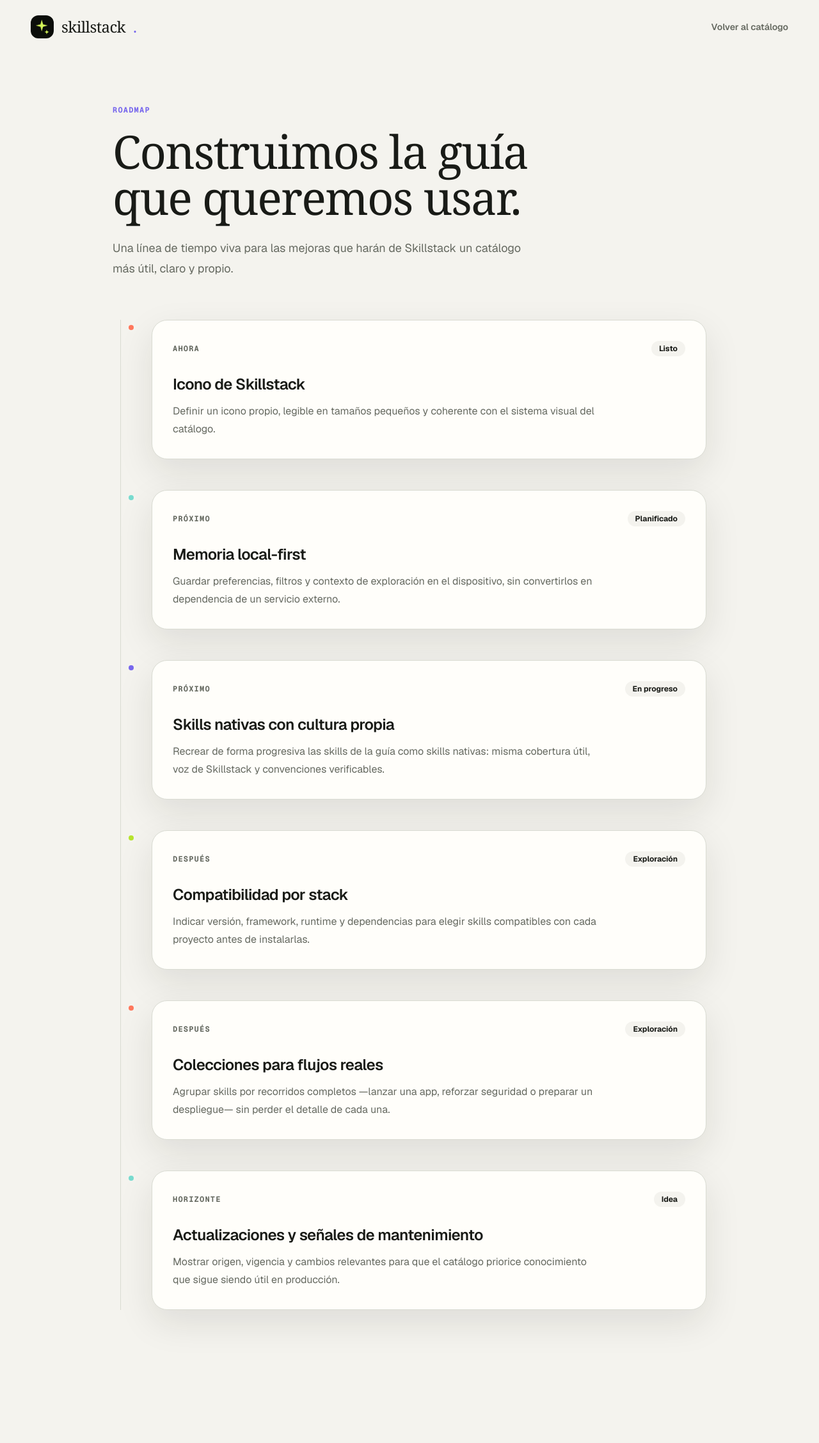
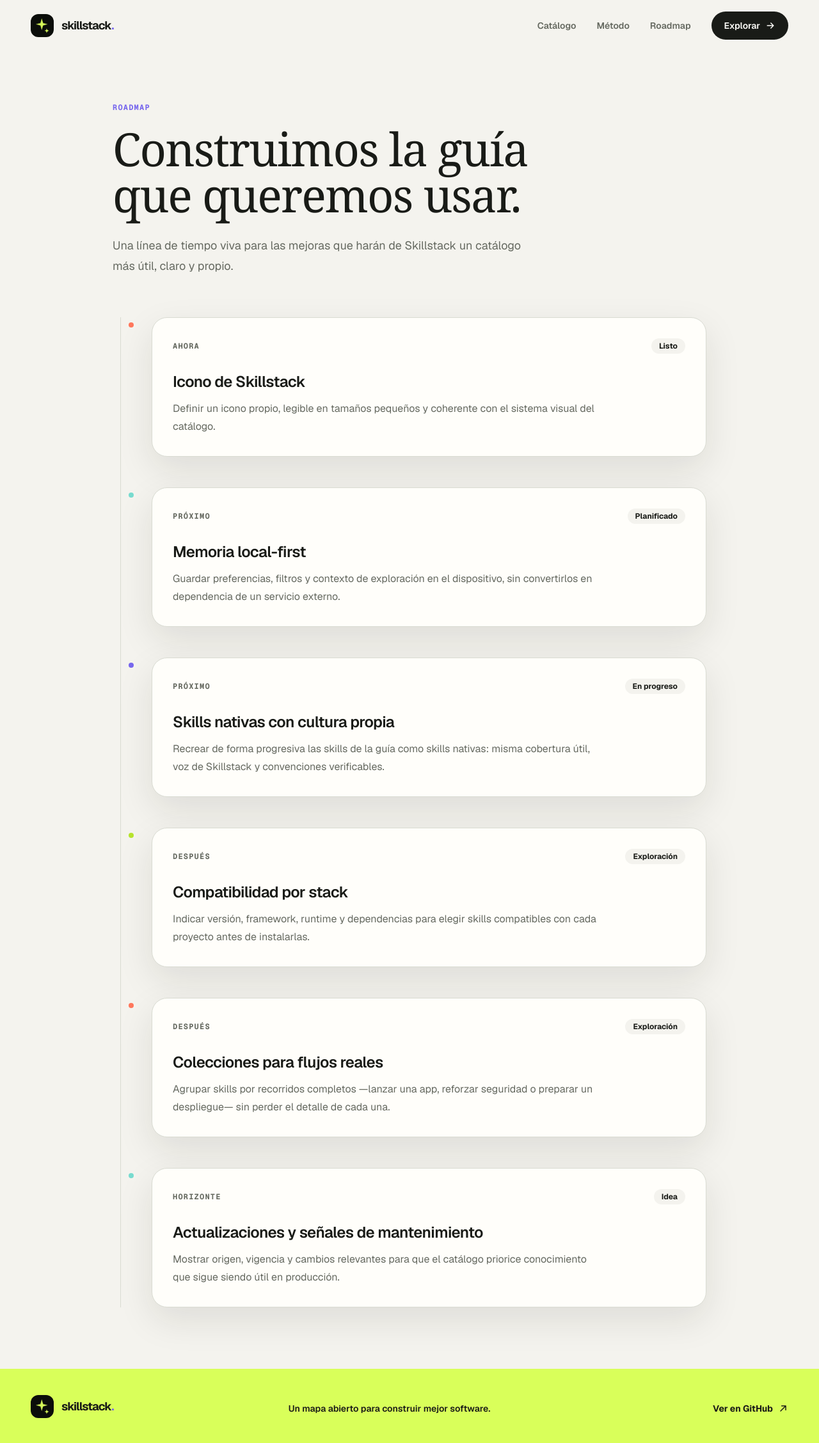
Before and after one commit to Agus-Albarracin/skillstack, a Next.js app: page /roadmap in a window 1280 px wide. Shown: the top 2256 px of the page at 64% size. Before the commit the page ends 2144 px from the top, so only its background shows below. Built offline with nearby package versions, Linux system fonts and the light colour scheme; no server answers.

Commit message:
refactor(layout): share site navigation and footer

```diff
--- a/app/layout.tsx
+++ b/app/layout.tsx
@@ -1,6 +1,8 @@
 import type { Metadata, Viewport } from "next";
 import { Geist, Geist_Mono } from "next/font/google";
 import type { ReactNode } from "react";
+import { SiteFooter } from "@/components/site-footer";
+import { SiteHeader } from "@/components/site-header";
 import { siteConfig } from "@/lib/site";
 import "./globals.css";
 
@@ -72,7 +74,9 @@ export default function RootLayout({ children }: { children: ReactNode }) {
         <a className="fixed top-4 left-4 z-50 -translate-y-24 rounded-full bg-ink px-5 py-3 font-semibold text-surface transition-transform focus:translate-y-0" href="#contenido">
           Saltar al contenido
         </a>
+        <SiteHeader />
         {children}
+        <SiteFooter />
       </body>
     </html>
   );
--- a/app/page.tsx
+++ b/app/page.tsx
@@ -1,5 +1,5 @@
 import Image from "next/image";
-import { ArrowRightIcon, ArrowUpRightIcon } from "@/components/icons";
+import { ArrowRightIcon } from "@/components/icons";
 import { JsonLd } from "@/components/json-ld";
 import { SkillExplorer } from "@/components/skill-explorer";
 import { skills } from "@/lib/skills";
@@ -13,31 +13,10 @@ const workflow = [
 
 const technologies = ["React", "Next.js", "Tailwind", "PostgreSQL", "Docker", "Playwright"] as const;
 
-function Brand() {
-  return (
-    <span className="inline-flex items-center gap-3 text-lg font-bold tracking-tighter">
-      <Image alt="" className="size-9 rounded-xl object-cover" height={36} src="/icon-skillstack.png" width={36} />
-      skillstack<span className="-ml-3 text-violet">.</span>
-    </span>
-  );
-}
-
 export default function Home() {
   return (
     <main className="overflow-hidden bg-canvas text-ink" id="contenido">
       <JsonLd />
-      <header className="relative z-20 mx-auto flex min-h-20 max-w-7xl items-center justify-between px-6 sm:px-8 lg:px-12">
-        <a href="#inicio" aria-label="Skillstack, volver al inicio"><Brand /></a>
-        <nav className="flex items-center gap-8 text-sm font-semibold" aria-label="Navegación principal">
-          <a className="hidden text-muted transition-colors hover:text-ink sm:block" href="#catalogo">Catálogo</a>
-          <a className="hidden text-muted transition-colors hover:text-ink md:block" href="#metodo">Método</a>
-          <a className="hidden text-muted transition-colors hover:text-ink lg:block" href="/roadmap">Roadmap</a>
-          <a className="inline-flex min-h-11 items-center gap-2 rounded-full bg-ink px-5 text-surface" href="#catalogo">
-            Explorar <ArrowRightIcon />
-          </a>
-        </nav>
-      </header>
-
       <section className="relative mx-auto grid min-h-screen max-w-7xl items-center gap-12 px-6 py-16 sm:px-8 lg:grid-cols-2 lg:px-12 lg:py-24" id="inicio">
         <div className="relative z-10">
           <p className="inline-flex items-center gap-3 rounded-full border border-line bg-surface px-4 py-2 text-xs font-bold tracking-wider text-muted uppercase">
@@ -121,15 +100,6 @@ export default function Home() {
         </div>
       </section>
 
-      <footer className="bg-accent px-6 py-10 sm:px-8 lg:px-12">
-        <div className="mx-auto grid max-w-7xl items-center gap-6 text-center md:grid-cols-3 md:text-left">
-          <a className="mx-auto md:mx-0" href="#inicio"><Brand /></a>
-          <p className="text-sm font-semibold">Un mapa abierto para construir mejor software.</p>
-          <a className="mx-auto inline-flex min-h-11 items-center gap-2 text-sm font-bold md:mx-0 md:justify-self-end" href="https://github.com/Agus-Albarracin/skillstack" target="_blank" rel="noreferrer">
-            Ver en GitHub <ArrowUpRightIcon />
-          </a>
-        </div>
-      </footer>
     </main>
   );
 }
--- a/app/roadmap/page.tsx
+++ b/app/roadmap/page.tsx
@@ -1,6 +1,4 @@
 import type { Metadata } from "next";
-import Image from "next/image";
-import Link from "next/link";
 
 export const metadata: Metadata = {
   title: "Roadmap",
@@ -76,16 +74,6 @@ const roadmap = [
 export default function RoadmapPage() {
   return (
     <main className="min-h-screen bg-canvas text-ink" id="contenido">
-      <header className="mx-auto flex max-w-7xl items-center justify-between px-6 py-6 sm:px-8 lg:px-12">
-        <Link className="inline-flex items-center gap-3 font-display text-2xl font-normal tracking-tight" href="/">
-          <Image alt="" className="size-9 rounded-xl object-cover" height={36} src="/icon-skillstack.png" width={36} />
-          skillstack<span className="text-violet">.</span>
-        </Link>
-        <Link className="text-sm font-semibold text-muted transition-colors hover:text-ink" href="/">
-          Volver al catálogo
-        </Link>
-      </header>
-
       <section className="mx-auto max-w-5xl px-6 pb-24 pt-14 sm:px-8 sm:pt-20 lg:px-12">
         <p className="font-mono text-xs font-bold tracking-widest text-violet uppercase">Roadmap</p>
         <h1 className="mt-5 max-w-3xl font-display text-5xl leading-none font-normal tracking-tight sm:text-7xl">
--- /dev/null
+++ b/components/brand.tsx
@@ -0,0 +1,11 @@
+import Image from "next/image";
+import Link from "next/link";
+
+export function Brand() {
+  return (
+    <Link className="inline-flex items-center gap-3 text-lg font-bold tracking-tighter" href="/">
+      <Image alt="" className="size-9 rounded-xl object-cover" height={36} src="/icon-skillstack.png" width={36} />
+      skillstack<span className="-ml-3 text-violet">.</span>
+    </Link>
+  );
+}
--- /dev/null
+++ b/components/site-footer.tsx
@@ -0,0 +1,19 @@
+import { Brand } from "@/components/brand";
+import { ArrowUpRightIcon } from "@/components/icons";
+import { siteConfig } from "@/lib/site";
+
+export function SiteFooter() {
+  return (
+    <footer className="bg-accent px-6 py-10 sm:px-8 lg:px-12">
+      <div className="mx-auto grid max-w-7xl items-center gap-6 text-center md:grid-cols-3 md:text-left">
+        <div className="mx-auto md:mx-0">
+          <Brand />
+        </div>
+        <p className="text-sm font-semibold">Un mapa abierto para construir mejor software.</p>
+        <a className="mx-auto inline-flex min-h-11 items-center gap-2 text-sm font-bold md:mx-0 md:justify-self-end" href={siteConfig.repository} rel="noreferrer" target="_blank">
+          Ver en GitHub <ArrowUpRightIcon />
+        </a>
+      </div>
+    </footer>
+  );
+}
--- /dev/null
+++ b/components/site-header.tsx
@@ -0,0 +1,25 @@
+import Link from "next/link";
+import { Brand } from "@/components/brand";
+import { ArrowRightIcon } from "@/components/icons";
+
+export function SiteHeader() {
+  return (
+    <header className="relative z-20 mx-auto flex min-h-20 max-w-7xl items-center justify-between px-6 sm:px-8 lg:px-12">
+      <Brand />
+      <nav aria-label="Navegación principal" className="flex items-center gap-8 text-sm font-semibold">
+        <Link className="hidden text-muted transition-colors hover:text-ink sm:block" href="/#catalogo">
+          Catálogo
+        </Link>
+        <Link className="hidden text-muted transition-colors hover:text-ink md:block" href="/#metodo">
+          Método
+        </Link>
+        <Link className="hidden text-muted transition-colors hover:text-ink lg:block" href="/roadmap">
+          Roadmap
+        </Link>
+        <Link className="inline-flex min-h-11 items-center gap-2 rounded-full bg-ink px-5 text-surface" href="/#catalogo">
+          Explorar <ArrowRightIcon />
+        </Link>
+      </nav>
+    </header>
+  );
+}
```
